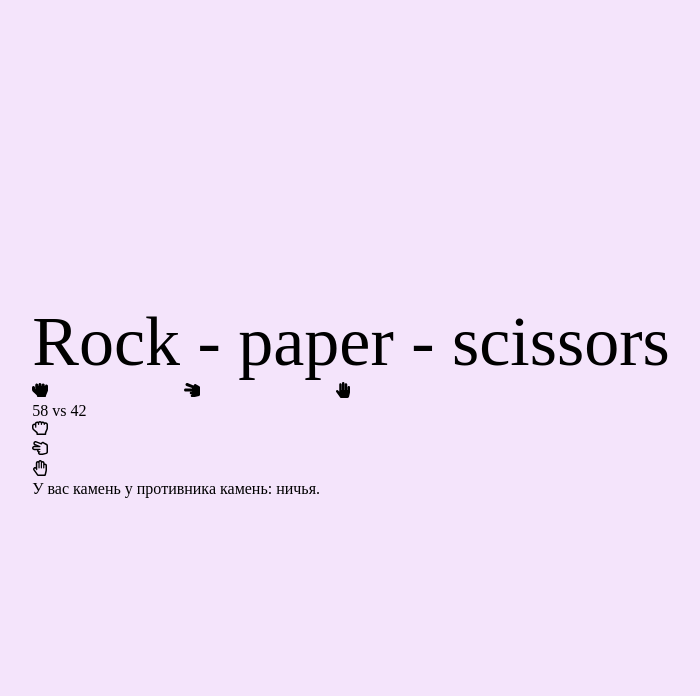
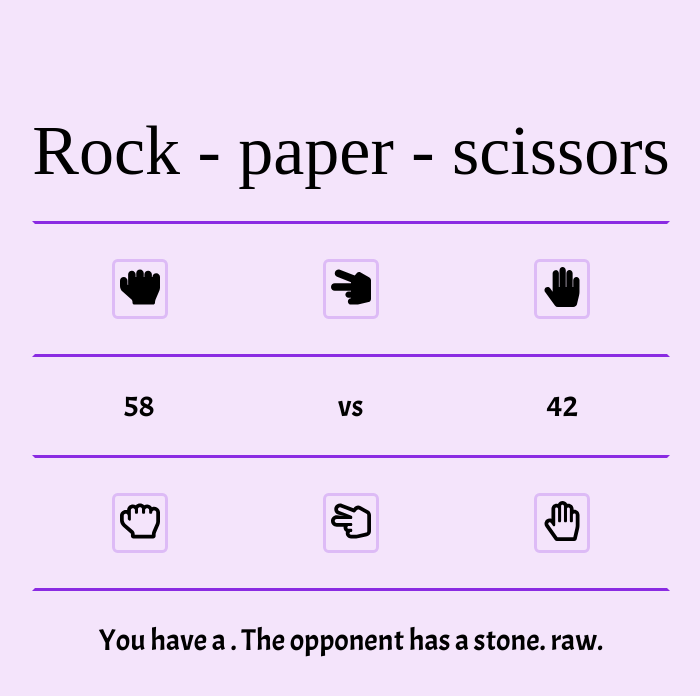
Before and after one commit to Kkuuttii/rock-paper-scissors, a React (Create React App) app: page / in a window 1280 px wide. Shown: the top 696 px of the page, without its empty margins (289-989 px from the left). Built offline with nearby package versions, Linux system fonts and the light colour scheme; a web font is replaced by a local one.

Commit message:
Доделала верстку. Начала делать JS

```diff
--- a/public/index.html
+++ b/public/index.html
@@ -9,6 +9,10 @@
   <link rel="preconnect" href="https://fonts.gstatic.com" crossorigin>
   <link href="https://fonts.googleapis.com/css2?family=Moo+Lah+Lah&display=swap" rel="stylesheet">
 
+  <link rel="preconnect" href="https://fonts.googleapis.com">
+  <link rel="preconnect" href="https://fonts.gstatic.com" crossorigin>
+  <link href="https://fonts.googleapis.com/css2?family=Acme&display=swap" rel="stylesheet">
+
   <title>Rock, paper, scissors</title>
 </head>
 
--- a/src/components/App/App.jsx
+++ b/src/components/App/App.jsx
@@ -7,14 +7,17 @@ import Description from "../Description/Description";
 
 import './App.css';
 
-function App() {
+function App(props) {
+
+  let [playerSelectedHand, setplayerSelectedHand] = useState();
+
   return (
     <div>
       <Header/>
       <Opponent/>
       <Score/>
       <Player/>
-      <Description/>
+      <Description selected={playerSelectedHand}/>
     </div>
   );
 }
--- a/src/components/Description/Description.css
+++ b/src/components/Description/Description.css
@@ -0,0 +1,6 @@
+.description{
+    font-family: 'Acme', sans-serif;
+    font-size: 30px;
+    display: flex;
+    justify-content: center;
+}
--- a/src/components/Description/Description.jsx
+++ b/src/components/Description/Description.jsx
@@ -2,8 +2,8 @@ import React from "react";
 import "./Description.css"
 function Description (props) {
     return (
-      <div>
-        У вас камень у противника камень: ничья.
+      <div className="description">
+        <p> You have a {props.selected}. The opponent has a stone. raw.</p>
       </div>
     );
   }
--- a/src/components/Header/Header.css
+++ b/src/components/Header/Header.css
@@ -1,4 +1,5 @@
 .header {
     font-size: 70px;
     font-family: 'Moo Lah Lah', cursive;
+    margin-bottom: 30px;
 }
--- a/src/components/Opponent/Opponent.css
+++ b/src/components/Opponent/Opponent.css
@@ -1,7 +1,22 @@
 .game-field-wrapper {
-    width: 50%;
+    max-width: 700px;
+    min-width: 256px;
     display: flex;
-    justify-content:space-between;
+    justify-content:space-around;
     flex-direction: row;
+    border-style: solid;
+    border-color: blueviolet transparent;
 
 }
+
+.hand-button-wrapper {
+    padding: 5px;
+    margin: 35px 0;
+    border-color: rgba(137, 43, 226, 0.219);
+    border-style: solid;
+    border-radius: 10%;
+}
+
+.hands {
+    font-size: 40px;
+}
--- a/src/components/Opponent/Opponent.jsx
+++ b/src/components/Opponent/Opponent.jsx
@@ -5,9 +5,9 @@ import { FaHandRock, FaHandScissors, FaHandPaper } from "react-icons/fa"
 function Opponent (props) {
     return (
       <div className = "game-field-wrapper">
-        <div> <FaHandRock/> </div>
-        <div> <FaHandScissors/> </div>
-        <div> <FaHandPaper/> </div>
+        <div className = "hand-button-wrapper"> <FaHandRock className="hands"/ > </div>
+        <div className = "hand-button-wrapper"> <FaHandScissors className="hands"/> </div>
+        <div className = "hand-button-wrapper"> <FaHandPaper className="hands"/> </div>
       </div>
     );
   }
--- a/src/components/Player/Player.css
+++ b/src/components/Player/Player.css
@@ -0,0 +1,8 @@
+.player-pointer{
+    cursor: pointer;
+}
+
+.selected{
+    border-radius: 10px;
+    box-shadow: 0 0 10px 0 rgba(133, 133, 241, 0.39) inset, 0 0 10px 4px rgba(133, 133, 241, 0.39);
+}
--- a/src/components/Player/Player.jsx
+++ b/src/components/Player/Player.jsx
@@ -1,13 +1,55 @@
-import React from "react";
+import React, { useState }  from "react";
 import "./Player.css";
 import { FaRegHandPaper, FaRegHandRock, FaRegHandScissors } from "react-icons/fa"
 
+
 function Player(props) {
+  let [selectedRock, setSelectedRock] = useState(false);
+  let [selectedScissors, setSelectedScissors] = useState(false);
+  let [selectedPaper, setSelectedPaper] = useState(false);
+
+  function selectRockHandler() {
+    setSelectedRock(prev => !prev.selection);
+    setSelectedScissors(prev => prev ? prev.false : prev.false);
+    setSelectedPaper(prev => prev ? prev.false : prev.false);
+
+  }
+
+  function selectScissorsHandler() {
+    setSelectedScissors(prev => !prev);
+    setSelectedRock(prev => prev ? false : false);
+    setSelectedPaper(prev => prev ? false : false);
+  }
+
+  function selectPaperHandler() {
+    setSelectedPaper(prev => !prev);
+    setSelectedRock(prev => prev ? false : false);
+    setSelectedScissors(prev => prev ? false : false);
+  }
+
+
     return (
-      <div>
-        <div> <FaRegHandRock/> </div>
-        <div> <FaRegHandScissors/> </div>
-        <div> <FaRegHandPaper/> </div>
+      <div className = "game-field-wrapper">
+
+        <div
+        className={`hand-button-wrapper player-pointer ${selectedRock ? "selected" : ""} `}
+        onClick={selectRockHandler}>
+          <FaRegHandRock className="hands"/>
+        </div>
+
+        <div
+        className={`hand-button-wrapper player-pointer ${selectedScissors ? "selected" : ""} `}
+        onClick={selectScissorsHandler}>
+          <FaRegHandScissors className="hands"/>
+        </div>
+
+        <div
+        className={`hand-button-wrapper player-pointer ${selectedPaper ? "selected" : ""} `}
+        onClick={selectPaperHandler}>
+          <FaRegHandPaper className="hands"/>
+        </div>
+
+
       </div>
     );
   }
--- a/src/components/Score/Score.css
+++ b/src/components/Score/Score.css
@@ -0,0 +1,8 @@
+.score{
+    font-family: 'Acme', sans-serif;
+    font-size: 30px;
+    display: flex;
+    justify-content:space-around;
+    flex-direction: row;
+    margin: 30px 0;
+}
--- a/src/components/Score/Score.jsx
+++ b/src/components/Score/Score.jsx
@@ -2,8 +2,10 @@ import React from "react";
 import "./Score.css"
 function Score (props) {
     return (
-      <div>
-        58 vs 42
+      <div className="score">
+        <div> 58 </div>
+        <div> vs </div>
+        <div> 42 </div>
       </div>
     );
   }
```
